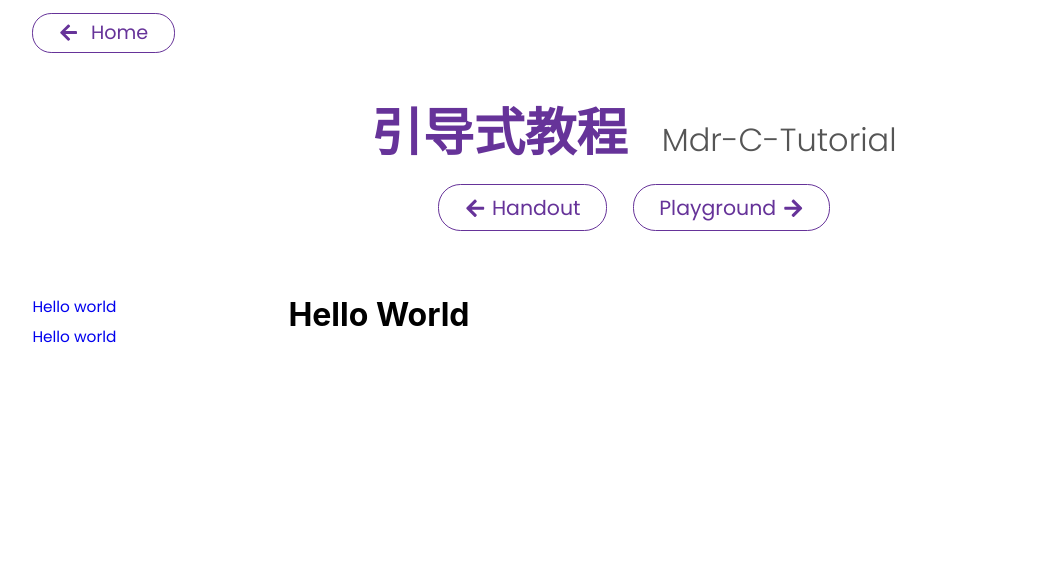
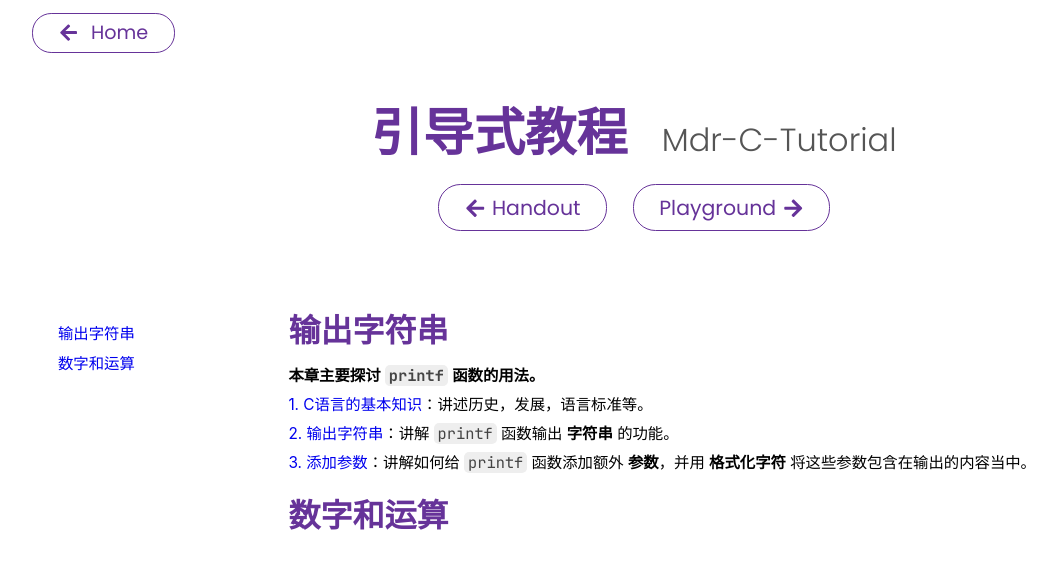
Before and after one commit to lxzaa-code/WebSite, a React (Create React App) app: page /tutorial in a window 1280 px wide. Shown: the top 568 px of the page, without its empty margins (6-1063 px from the left). Built offline with nearby package versions, Linux system fonts and the light colour scheme.

Commit message:
小修改

```diff
--- a/src/components/Tutorial/Chapter01.jsx
+++ b/src/components/Tutorial/Chapter01.jsx
@@ -6,12 +6,12 @@ import { FaArrowRight } from "react-icons/fa";
 import { parseSentence } from "../mess/markdownparser";
 
 function Chapter01() {
-    let para01 = "在这个章节中，我们将初步认识**C语言**，了解它的**历史**和**发展**。";
+    let para01 = "在这个章节中，我们将初步认识**C语言**，了解它的**历史**和**发展**；之后我们将学习C语言中**输出内容**到屏幕上的方法。";
     let para02 = "C语言于1972年由 **贝尔实验室** 的 *Dennie Ritch* 和 *Ken Thompson* 在开发 **UNIX** 操作系统时研制。";
     return (
         <div className="Chapter">
             <div className="Chapter-Top">
-                <h1>[1/7 章]: 概述 <span><FaClock /> 20分钟 [1/5 页]</span></h1>
+                <h1>[1/7 章]: 输出字符串 <span><FaClock /> 20分钟 [1/5 页]</span></h1>
                 <hr />
             </div>
             <div className="Chapter-Main">
@@ -32,7 +32,7 @@ function Chapter01() {
                         <h6>&gt;</h6>
                         <a href="/tutorial">引导式教程</a>
                         <h6>&gt;</h6>
-                        <h6>概述</h6>
+                        <h6>输出字符串</h6>
                     </div>
                     <div className="Latest-Update"><FaClock /> <h6>最近更新 2024-05-02 | Mdr</h6></div>
                     <p dangerouslySetInnerHTML={{ __html: parseSentence(para01) }}></p>
--- a/src/components/Tutorial/Chapter02.jsx
+++ b/src/components/Tutorial/Chapter02.jsx
@@ -22,12 +22,13 @@ int main(void) {
     let para04 = "`printf()` 函数可以只接收一个字符串，它会把这个字符串输出到屏幕上。请看下面的代码："
     let para05 = "如果运行这段代码，你会看到输出界面出现了一句 `Hello World!`，快试试吧！"
 
-    let para11 = "在C语言中，**字符串** 是一些字符的排列，可以用来表示文字。"
+    let para11 = "在C语言中，**字符串** 是一些字符的排列，可以用来表示文字。比如，`\"Hello World!\"` 就是个字符串。";
+    let para12 = "（注：其实对于 `\"Hello World!\"`，更准确的说法是：它是一个 **字符串字面量**。关于 **字符串字面量** 的内容请看讲义。）"
 
     return (
         <div className="Chapter">
             <div className="Chapter-Top">
-                <h1>[1/7 章]: 概述 <span><FaClock /> 20分钟 [2/5 页]</span></h1>
+                <h1>[1/7 章]: 输出字符串 <span><FaClock /> 20分钟 [2/5 页]</span></h1>
                 <hr />
             </div>
             <div className="Chapter-Main">
@@ -48,7 +49,7 @@ int main(void) {
                         <h6>&gt;</h6>
                         <a href="/tutorial">引导式教程</a>
                         <h6>&gt;</h6>
-                        <h6>概述</h6>
+                        <h6>输出字符串</h6>
                     </div>
                     <div className="Latest-Update"><FaClock /> <h6>最近更新 2024-05-05 | Mdr</h6></div>
                     <p dangerouslySetInnerHTML={{ __html: parseSentence(para01) }}></p>
@@ -56,6 +57,7 @@ int main(void) {
                     <h2 id="hello-world-0201">什么是字符串</h2>
 
                     <p dangerouslySetInnerHTML={{ __html: parseSentence(para11) }}></p>
+                    <p dangerouslySetInnerHTML={{ __html: parseSentence(para12) }}></p>
                     <h2 id="hello-world-0202">printf 输出字符串</h2>
                     <p dangerouslySetInnerHTML={{ __html: parseSentence(para02) }}></p>
                     <p dangerouslySetInnerHTML={{ __html: parseSentence(para03) }}></p>
--- a/src/components/Tutorial/Chapter03.jsx
+++ b/src/components/Tutorial/Chapter03.jsx
@@ -32,7 +32,7 @@ int main(void) {
     return (
         <div className="Chapter">
             <div className="Chapter-Top">
-                <h1>[1/7 章]: 概述 <span><FaClock /> 20分钟 [3/5 页]</span></h1>
+                <h1>[1/7 章]: 输出字符串 <span><FaClock /> 20分钟 [3/5 页]</span></h1>
                 <hr />
             </div>
             <div className="Chapter-Main">
@@ -53,7 +53,7 @@ int main(void) {
                         <h6>&gt;</h6>
                         <a href="/tutorial">引导式教程</a>
                         <h6>&gt;</h6>
-                        <h6>概述</h6>
+                        <h6>输出字符串</h6>
                     </div>
                     <div className="Latest-Update"><FaClock /> <h6>最近更新 2024-05-12 | Mdr</h6></div>
                     <p dangerouslySetInnerHTML={{ __html: parseSentence(para01) }}></p>
@@ -72,7 +72,7 @@ int main(void) {
                             <Link to="/tutorial/01/1"><FaArrowLeft />上一页</Link>
                         </div>
                         <div className="Chapter-Bottom-Right">
-                            <Link to="/tutorial/01/2">下一页<FaArrowRight /></Link>
+                            <Link to="/tutorial/01/3">下一页<FaArrowRight /></Link>
                         </div>
                     </div>
                 </div>
--- a/src/components/Tutorial/Chapter04.jsx
+++ b/src/components/Tutorial/Chapter04.jsx
@@ -1,9 +1,37 @@
 import './Chapter.css';
+import { FaClock } from "react-icons/fa6";
+import { GiPositionMarker } from "react-icons/gi";
+import { Link } from "react-router-dom";
+import { FaArrowLeft, FaArrowRight } from "react-icons/fa";
 
-function Chapter04(){
-    return(
+function Chapter04() {
+    return (
         <div className="Chapter">
-            <p>4/10</p>
+            <div className="Chapter-Top">
+                <h1>[1/7 章]: 输出字符串 <span><FaClock /> 20分钟 [4/5 页]</span></h1>
+                <hr />
+            </div><div className="Chapter-Main">
+                <div className="Chapter-Left">
+                </div><div className="Chapter-Right">
+                    <div className="Current-Position">
+                        <GiPositionMarker />
+                        <a href='/'>主页</a>
+                        <h6>&gt;</h6>
+                        <a href="/tutorial">引导式教程</a>
+                        <h6>&gt;</h6>
+                        <h6>输出字符串</h6>
+                    </div>
+                    <div className="Latest-Update"><FaClock /> <h6>最近更新 2024-05-19 | Mdr</h6></div>
+                    <div className="Chapter-Bottom">
+                        <div className="Chapter-Bottom-Left">
+                            <Link to="/tutorial/01/2"><FaArrowLeft />上一页</Link>
+                        </div>
+                        <div className="Chapter-Bottom-Right">
+                            <Link to="/tutorial/01/4">下一页<FaArrowRight /></Link>
+                        </div>
+                    </div>
+                </div>
+            </div>
         </div>
     )
 }
--- a/src/components/Tutorial/Chapter05.jsx
+++ b/src/components/Tutorial/Chapter05.jsx
@@ -1,9 +1,39 @@
 import './Chapter.css';
 
-function Chapter05(){
-    return(
+import { FaClock } from "react-icons/fa6";
+import { GiPositionMarker } from "react-icons/gi";
+import { Link } from "react-router-dom";
+import { FaArrowLeft, FaArrowRight } from "react-icons/fa";
+
+function Chapter05() {
+    return (
         <div className="Chapter">
-            <p>5/10</p>
+            <div className="Chapter-Top">
+                <h1>[1/7 章]: 输出字符串 <span><FaClock /> 20分钟 [5/5 页]</span></h1>
+                <hr />
+            </div><div className="Chapter-Main">
+                <div className="Chapter-Left">
+                </div><div className="Chapter-Right">
+                    <div className="Current-Position">
+                        <GiPositionMarker />
+                        <a href='/'>主页</a>
+                        <h6>&gt;</h6>
+                        <a href="/tutorial">引导式教程</a>
+                        <h6>&gt;</h6>
+                        <h6>输出字符串</h6>
+                    </div>
+                    <div className="Latest-Update"><FaClock /> <h6>最近更新 2024-05-19 | Mdr</h6></div>
+
+                    <div className="Chapter-Bottom">
+                        <div className="Chapter-Bottom-Left">
+                            <Link to="/tutorial/01/3"><FaArrowLeft />上一页</Link>
+                        </div>
+                        <div className="Chapter-Bottom-Right">
+                            <Link to="/tutorial/02/0">下一章<FaArrowRight /></Link>
+                        </div>
+                    </div>
+                </div>
+            </div>
         </div>
     )
 }
--- a/src/components/Tutorial/Chapter06.jsx
+++ b/src/components/Tutorial/Chapter06.jsx
@@ -1,9 +1,37 @@
 import './Chapter.css';
+import { FaClock } from "react-icons/fa6";
+import { GiPositionMarker } from "react-icons/gi";
+import { Link } from "react-router-dom";
+import { FaArrowLeft, FaArrowRight } from "react-icons/fa";
 
 function Chapter06() {
     return (
         <div className="Chapter">
-            <h1>6/10<span> : 数组的使用</span></h1>
+            <div className="Chapter-Top">
+                <h1>[2/7 章]: 数字和运算 <span><FaClock /> 35分钟 [1/7 页]</span></h1>
+                <hr />
+            </div><div className="Chapter-Main">
+                <div className="Chapter-Left">
+                </div><div className="Chapter-Right">
+                    <div className="Current-Position">
+                        <GiPositionMarker />
+                        <a href='/'>主页</a>
+                        <h6>&gt;</h6>
+                        <a href="/tutorial">引导式教程</a>
+                        <h6>&gt;</h6>
+                        <h6>数字和运算</h6>
+                    </div>
+                    <div className="Latest-Update"><FaClock /> <h6>最近更新 2024-05-19 | Mdr</h6></div>
+                    <div className="Chapter-Bottom">
+                        <div className="Chapter-Bottom-Left">
+                            <Link to="/tutorial/01/4"><FaArrowLeft />上一页</Link>
+                        </div>
+                        <div className="Chapter-Bottom-Right">
+                            <Link to="/tutorial/02/0">下一页<FaArrowRight /></Link>
+                        </div>
+                    </div>
+                </div>
+            </div>
         </div>
     )
 }
--- a/src/components/Tutorial/HelloWorld/HelloWorld.jsx
+++ b/src/components/Tutorial/HelloWorld/HelloWorld.jsx
@@ -4,11 +4,13 @@ import ReturnMainPage from "../../mess/ReturnMainPage";
 import { useParams } from "react-router-dom";
 import Chapter02 from "../Chapter02";
 import Chapter03 from "../Chapter03";
+import Chapter04 from "../Chapter04";
+import Chapter05 from "../Chapter05";
 
-let arr = [<Chapter01 />, <Chapter02 />, <Chapter03 />];
+let arr = [<Chapter01 />, <Chapter02 />, <Chapter03 />, <Chapter04 />, <Chapter05 />];
 
 function HelloWorld() {
-    document.title = "HelloWorld | Mdr-C-Tutorial"
+    document.title = "Hello World | Mdr-C-Tutorial"
     const params = useParams()
     let id = params.id
     return (
--- /dev/null
+++ b/src/components/Tutorial/Numbers/Numbers.jsx
@@ -0,0 +1,20 @@
+import './Numbers.css'
+import ReturnMainPage from "../../mess/ReturnMainPage";
+import { useParams } from "react-router-dom";
+import Chapter06 from '../Chapter06'
+
+let arr = [<Chapter06 />];
+
+function Numbers() {
+    document.title = "Hello World | Mdr-C-Tutorial"
+    const params = useParams()
+    let id = params.id
+    return (
+        <div className="HelloWorld">
+            <ReturnMainPage />
+            {arr[id]}
+        </div>
+    )
+}
+
+export default Numbers;
--- a/src/components/Tutorial/Tutorial.css
+++ b/src/components/Tutorial/Tutorial.css
@@ -64,10 +64,51 @@
     display: flex;
     flex-direction: column;
     gap: .5vw;
-    width: 20vw;
+    width: 18vw;
+    margin-top: 2vw;
+    margin-left: 2vw;
 }
 
 .Tutorial-Main .Tutorial-Main-Content a {
     font-family: 'Poppins', sans-serif;
     font-size: 1.2vw;
 }
+
+.Tutorial-Main .Tutorial-Main-Article {
+    display: flex;
+    flex-direction: column;
+    gap: .5vw;
+}
+
+.Tutorial-Main .Tutorial-Main-Article h1 {
+    color: rebeccapurple;
+    margin-bottom: 0.4vw;
+    margin-top: 0.8vw;
+}
+
+
+.Tutorial-Main .Tutorial-Main-Article p {
+    color: #000;
+    font-size: 1.2vw;
+}
+
+.Tutorial-Main .Tutorial-Main-Article p.Tutorial-Main-Article-Inline-Para {
+    display: inline;
+}
+
+.Tutorial-Main .Tutorial-Main-Article p>span {
+    font-family: 'JetBrains Mono', monospace !important;
+    background-color: #eee;
+    color: #444;
+    padding-left: .3vw;
+    padding-right: .3vw;
+    border-radius: .4vw;
+}
+
+.Tutorial-Main .Tutorial-Main-Article p>a {
+    transition: all 0.3s;
+}
+
+.Tutorial-Main .Tutorial-Main-Article p>a:hover {
+    color: #aa55ff;
+}
--- a/src/components/Tutorial/Tutorial.jsx
+++ b/src/components/Tutorial/Tutorial.jsx
@@ -1,35 +1,8 @@
 import './Tutorial.css'
 import ReturnMainPage from "../mess/ReturnMainPage";
-// import Chapter01 from "./Chapter01";
-// import Chapter02 from "./Chapter02";
-// import Chapter03 from "./Chapter03";
-// import Chapter04 from "./Chapter04";
-// import Chapter05 from "./Chapter05";
-// import Chapter06 from "./Chapter06";
-// import Chapter07 from "./Chapter07";
-// import Chapter08 from "./Chapter08";
-// import Chapter09 from "./Chapter09";
-// import Chapter10 from "./Chapter10";
 import TutorialButtonBar from "./TutorialButtonBar";
 import { Link } from "react-router-dom";
-//
-// function Process({process, number}) {
-//     console.log(process, number);
-//     if (process === number)
-//         return <span className="Chapter-Current"></span>;
-//     if (process < number)
-//         return <span className="Chapter-Future"></span>;
-//     else return <span className="Chapter-Finished"></span>;
-// }
-//
-// function Chapter({number}) {
-//     let arr = [<Chapter01/>, <Chapter02/>, <Chapter03/>, <Chapter04/>, <Chapter05/>, <Chapter06/>, <Chapter07/>,
-//         <Chapter08/>, <Chapter09/>, <Chapter10/>];
-//     if (number >= 0 && number < 10) {
-//         return arr[number - 1];
-//     } else return <div>error</div>;
-// }
-
+import { parseSentence } from '../mess/markdownparser';
 export function scrollToAnchor(anchorName) {
     if (anchorName) {
         // 找到锚点
@@ -40,14 +13,11 @@ export function scrollToAnchor(anchorName) {
 }
 
 function Tutorial() {
+    let para01 = "**本章主要探讨** `**printf**` **函数的用法。**"
+    let para02 = "：讲述历史，发展，语言标准等。"
+    let para03 = "：讲解 `printf` 函数输出 **字符串** 的功能。"
+    let para04 = "：讲解如何给 `printf` 函数添加额外 **参数**，并用 **格式化字符** 将这些参数包含在输出的内容当中。"
 
-    // let process;
-    // if (localStorage.getItem("Mdr-C-Guided-Tutorial") === undefined) {
-    //     localStorage.setItem("Mdr-C-Guided-Tutorial", "1");
-    //     process = 1;
-    // } else {
-    //     process = Number(localStorage.getItem("Mdr-C-Guided-Tutorial"));
-    // }
     document.title = 'Guided-Tutorial | Mdr-C-Tutorial';
     return (
         <div className="Tutorial">
@@ -55,27 +25,27 @@ function Tutorial() {
             <div className="Tutorial-Title">
                 <h1><span>引导式教程</span> Mdr-C-Tutorial</h1>
                 <TutorialButtonBar />
-                {/*<div className="Process">*/}
-                {/*    <Process process={process} number={1}/>*/}
-                {/*    <Process process={process} number={2}/>*/}
-                {/*    <Process process={process} number={3}/>*/}
-                {/*    <Process process={process} number={4}/>*/}
-                {/*    <Process process={process} number={5}/>*/}
-                {/*    <Process process={process} number={6}/>*/}
-                {/*    <Process process={process} number={7}/>*/}
-                {/*    <Process process={process} number={8}/>*/}
-                {/*    <Process process={process} number={9}/>*/}
-                {/*    <Process process={process} number={10}/>*/}
-                {/*</div>*/}
             </div>
-            {/*<Chapter number={process}/>*/}
             <div className="Tutorial-Main">
                 <div className="Tutorial-Main-Content">
-                    <Link to="/tutorial/01/0">Hello world</Link>
-                    <Link to="/tutorial/02/0">Hello world</Link>
+                    <Link to="/tutorial/01/0">输出字符串</Link>
+                    <Link to="/tutorial/02/0">数字和运算</Link>
                 </div>
                 <div className="Tutorial-Main-Article">
-                    <h1>Hello World</h1>
+                    <h1>输出字符串</h1>
+                    <p dangerouslySetInnerHTML={{ __html: parseSentence(para01) }}></p>
+                    <p>
+                        <Link to="/tutorial/01/0">1. C语言的基本知识</Link>
+                        <p className="Tutorial-Main-Article-Inline-Para" dangerouslySetInnerHTML={{ __html: parseSentence(para02) }}></p>
+                    </p>
+                    <p>
+                        <Link to="/tutorial/01/1">2. 输出字符串</Link>
+                        <p className="Tutorial-Main-Article-Inline-Para" dangerouslySetInnerHTML={{ __html: parseSentence(para03) }}></p>
+                    </p>
+                    <p><Link to="/tutorial/01/2">3. 添加参数</Link>
+                        <p className="Tutorial-Main-Article-Inline-Para" dangerouslySetInnerHTML={{ __html: parseSentence(para04) }}></p>
+                    </p>
+                    <h1>数字和运算</h1>
                 </div>
             </div>
         </div>
--- a/src/index.js
+++ b/src/index.js
@@ -4,7 +4,7 @@ import './index.css';
 import './fonts.css';
 import App from './App';
 import reportWebVitals from './reportWebVitals';
-import {BrowserRouter, Route, Routes} from 'react-router-dom';
+import { BrowserRouter, Route, Routes } from 'react-router-dom';
 import Login from "./components/Login/Login";
 import Discussion from "./components/Discussion/Discussion";
 import Mdr from "./components/Mdr/Mdr";
@@ -17,25 +17,27 @@ import About from "./components/About/About";
 import Handout from "./components/Handout/Handout";
 import Search from "./components/Nav/Search";
 import HelloWorld from "./components/Tutorial/HelloWorld/HelloWorld";
+import Numbers from "./components/Tutorial/Numbers/Numbers";
 
 const root = ReactDOM.createRoot(document.getElementById('root'));
 root.render(
     <React.StrictMode>
         <BrowserRouter>
             <Routes>
-                <Route path="/" element={<App/>}/>
-                <Route path="/login" element={<Login/>}/>
-                <Route path="/discussion" element={<Discussion/>}/>
-                <Route path="/mdr" element={<Mdr/>}/>
-                <Route path="/story" element={<Story/>}/>
-                <Route path="/tech" element={<TechStack/>}/>
-                <Route path="/tutorial" element={<Tutorial/>}/>
-                <Route path="/credits" element={<Credits/>}/>
-                <Route path="/feedback" element={<FeedBack/>}/>
-                <Route path="/about" element={<About/>}/>
-                <Route path="/handout" element={<Handout/>}/>
-                <Route path="/search" element={<Search/>}/>
-                <Route path="/tutorial/01/:id" element={<HelloWorld/>}/>
+                <Route path="/" element={<App />} />
+                <Route path="/login" element={<Login />} />
+                <Route path="/discussion" element={<Discussion />} />
+                <Route path="/mdr" element={<Mdr />} />
+                <Route path="/story" element={<Story />} />
+                <Route path="/tech" element={<TechStack />} />
+                <Route path="/tutorial" element={<Tutorial />} />
+                <Route path="/credits" element={<Credits />} />
+                <Route path="/feedback" element={<FeedBack />} />
+                <Route path="/about" element={<About />} />
+                <Route path="/handout" element={<Handout />} />
+                <Route path="/search" element={<Search />} />
+                <Route path="/tutorial/01/:id" element={<HelloWorld />} />
+                <Route path="/tutorial/02/:id" element={<Numbers />} />
             </Routes>
         </BrowserRouter>
     </React.StrictMode>
```
Also changed, not shown: src/components/Tutorial/Numbers/Numbers.css (added).
